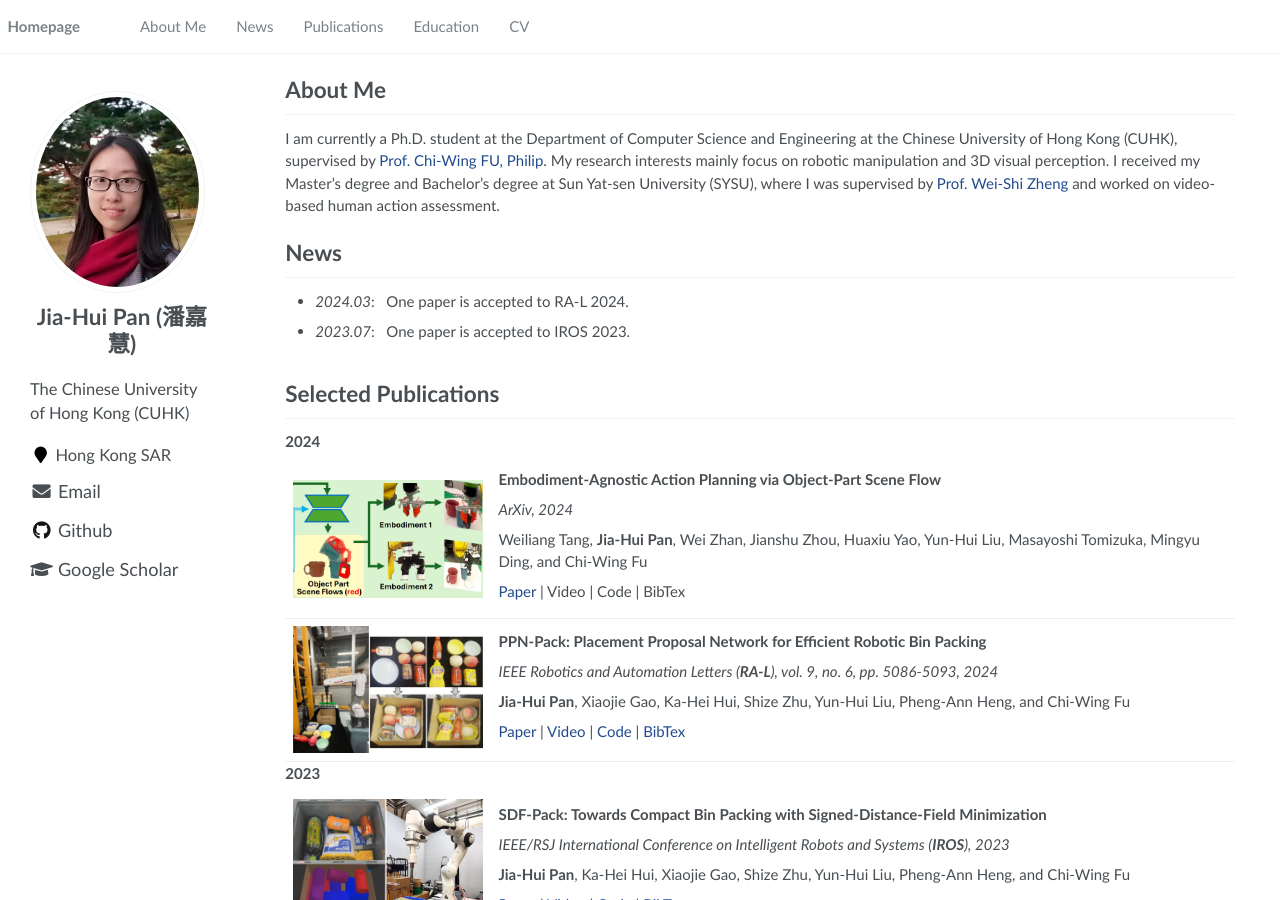
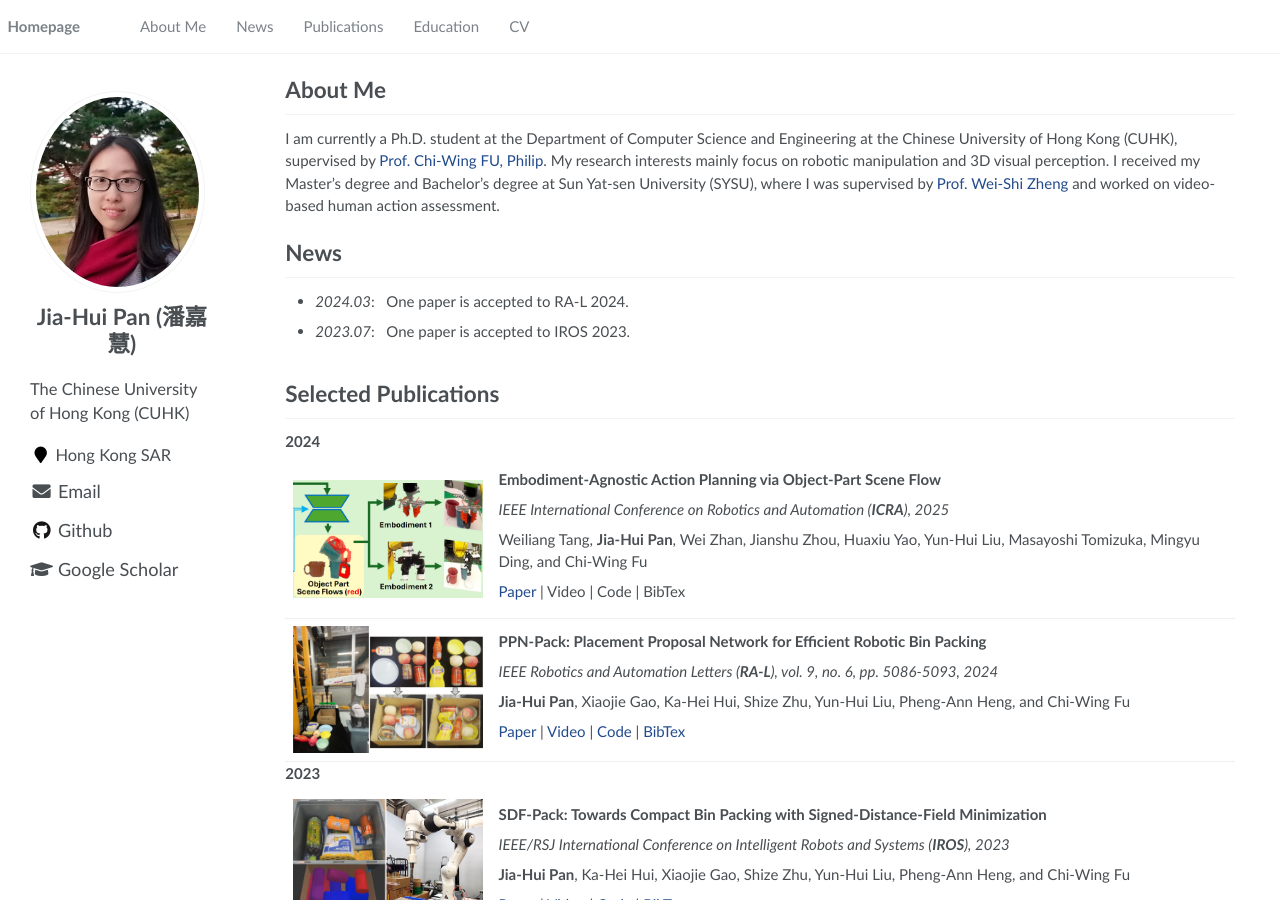
Before and after one commit to kwpoon/kwpoon.github.io, a Jekyll site: the page built from _pages/about.md, in a window 1280 px wide and 900 px high. Built offline with Jekyll 4.4.1, drawn with Linux system fonts in a browser that asks for light colours.

Commit message:
Update about.md

```diff
--- a/_pages/about.md
+++ b/_pages/about.md
@@ -36,7 +36,7 @@ I am currently a Ph.D. student at the Department of Computer Science and Enginee
 
 **Embodiment-Agnostic Action Planning via Object-Part Scene Flow**
 
-*ArXiv, 2024*
+*IEEE International Conference on Robotics and Automation (**ICRA**), 2025*
 
 Weiliang Tang, **Jia-Hui Pan**, Wei Zhan, Jianshu Zhou, Huaxiu Yao, Yun-Hui Liu, Masayoshi Tomizuka, Mingyu Ding, and Chi-Wing Fu
 
```
